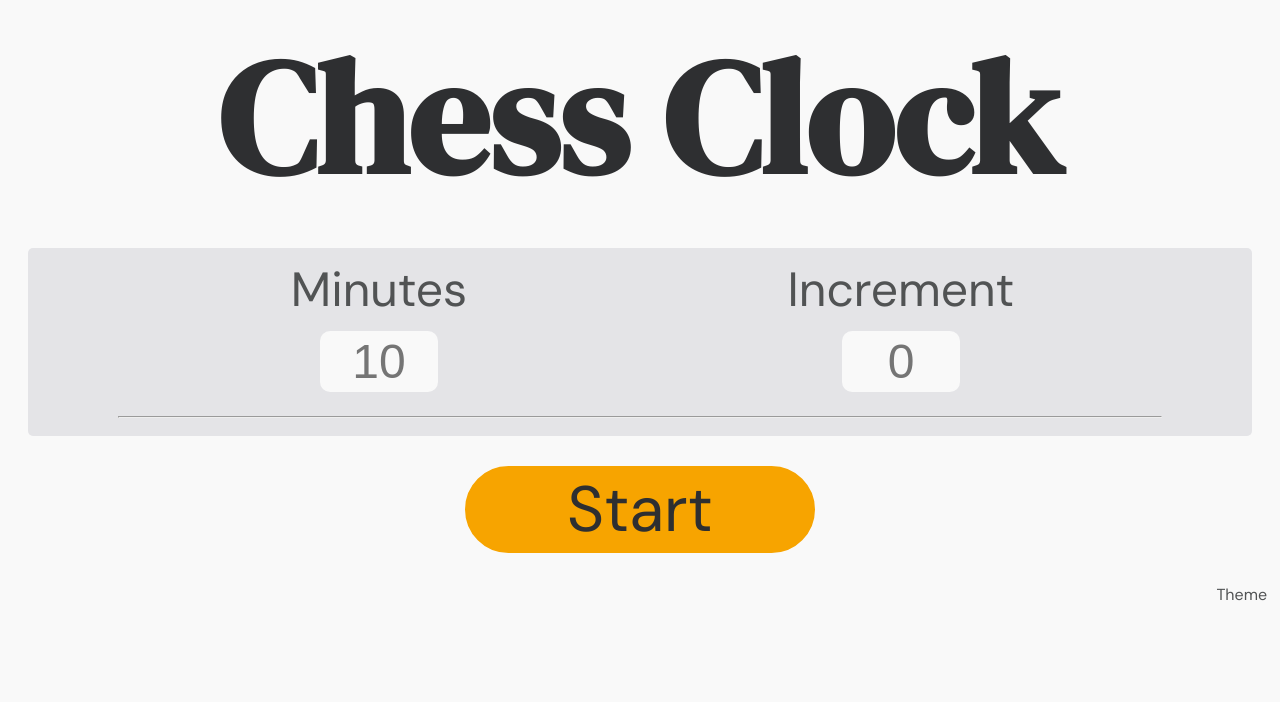
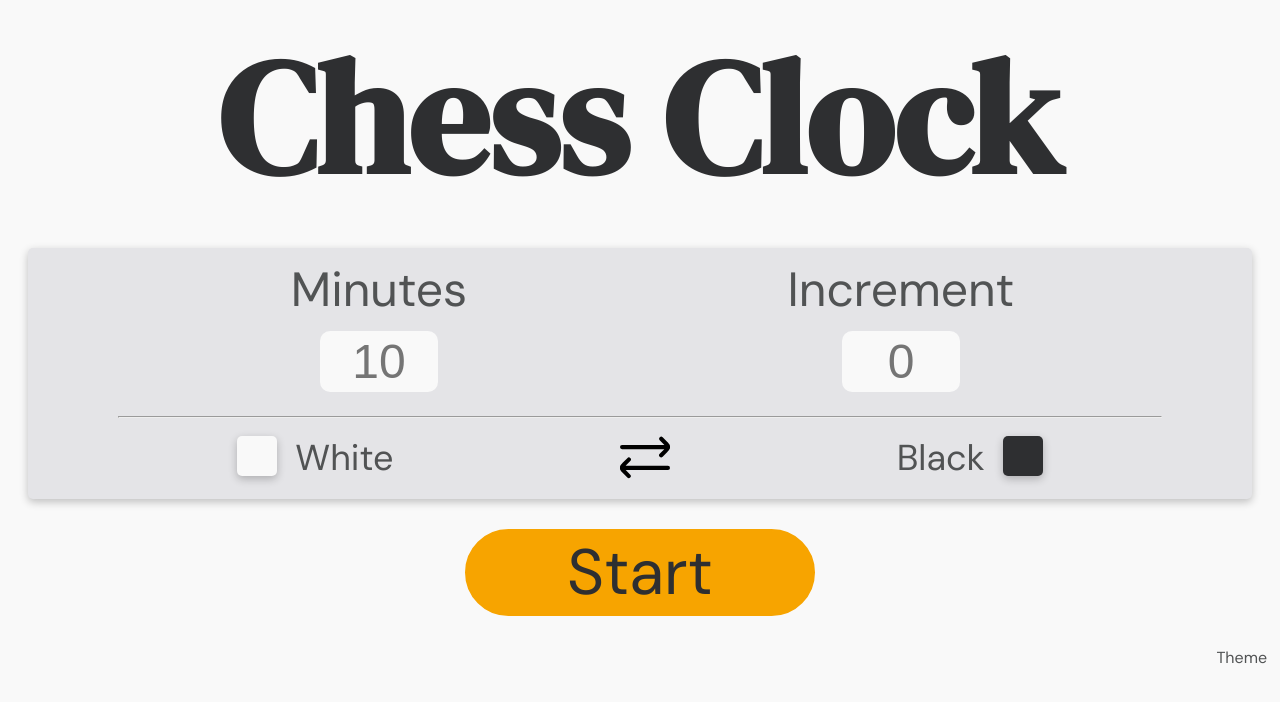
Before and after one commit to rileyham/chess-clock, a plain HTML site: page index.html in a window 1280 px wide. Drawn offline with Linux system fonts and the light colour scheme.

Commit message:
Added player color section to page

```diff
--- a/index.html
+++ b/index.html
@@ -25,8 +25,15 @@
             </div>
             <hr>
             <div class="row2">
-                <div class="leftPlayer"></div>
-                <div class="rightPlayer"></div>
+                <div class="playerBox">
+                    <div class="colorBox" id="leftBox"></div>
+                    <div class="playerId" id="leftPlayer">White</div>
+                </div>
+                <img src="icons/exchange.svg" id="exchangeIcon">
+                <div class="playerBox">
+                    <div class="playerId" id="rightPlayer">Black</div>
+                    <div class="colorBox" id="rightBox"></div>
+                </div>
             </div>
         </div>
         <div class="buttonWrapper">
--- a/style.css
+++ b/style.css
@@ -98,6 +98,7 @@ p {
     border-radius: 5px;
     padding: 10px 90px;
     margin: 20px;
+    box-shadow: rgba(0, 0, 0, 0.24) 0px 3px 8px;
 }
 
 .row1 {
@@ -111,3 +112,40 @@ p {
     justify-content: center;
     padding: 10px;
 }
+
+.row2 {
+    display: flex;
+    justify-content: space-around;
+}
+
+.playerId {
+    font-size: 36px;
+    color: var(--color-text-secondary);
+    margin: 8px;
+}
+
+.playerBox {
+    display: flex;
+}
+
+.colorBox {
+    width: 40px;
+    height: 40px;
+    border-radius: 5px;
+    margin: 10px;
+    box-shadow: rgba(0, 0, 0, 0.24) 0px 3px 8px;
+}
+
+#leftBox {
+    background-color: #f9f9f9;
+}
+
+#rightBox {
+    background-color: #2e2f31;;
+}
+
+#exchangeIcon {
+    width: 50px;
+    height: auto;
+
+}
```
Also changed, not shown: icons/exchange.svg (added).
